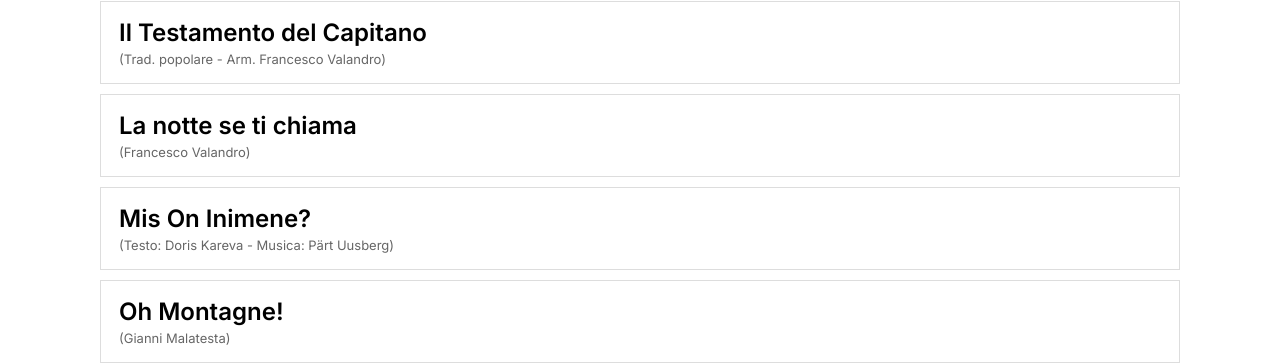
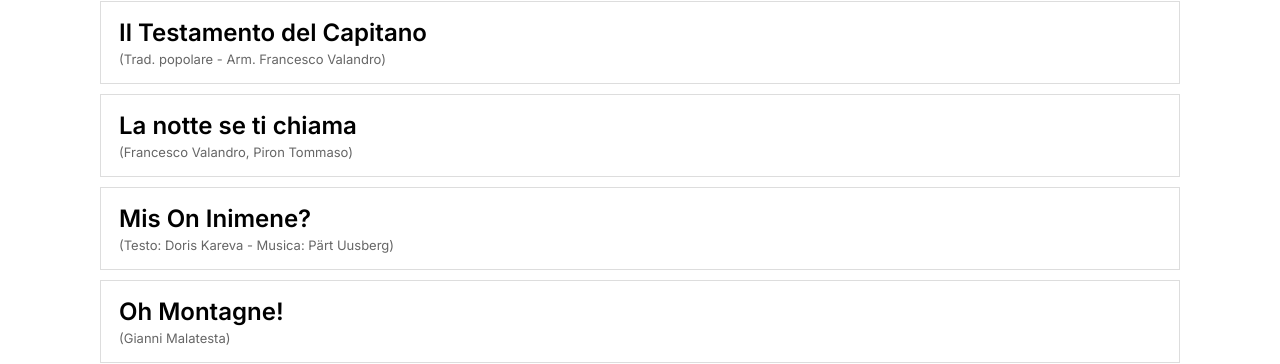
Before and after one commit to antenori-choir/antenori-choir.github.io, a Jekyll site: the page built from it/10years.md, in a window 1280 px wide and 900 px high, scrolled down 1310 px. Shown: the part 116-480 px from the top of the window. Built offline with Jekyll 4.4.1, drawn with Linux system fonts in a browser that asks for light colours.

Commit message:
aggiunto piron negli autori

```diff
--- a/it/10years.md
+++ b/it/10years.md
@@ -409,7 +409,7 @@ permalink: /it/10years/
       <details class="program-song">
         <summary>
           <strong>La notte se ti chiama</strong>
-          <small>(Francesco Valandro)</small>
+          <small>(Francesco Valandro, Piron Tommaso)</small>
         </summary>
         <div class="program-song-content single">
           <div>
```
